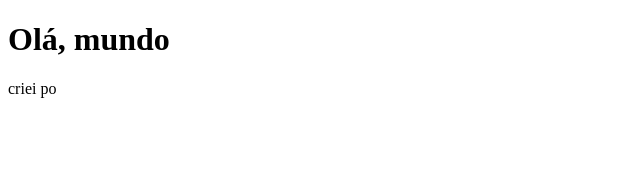
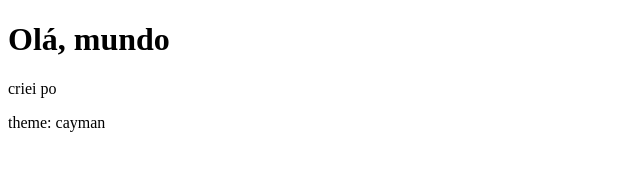
Before and after one commit to Azeve-do/html-e-css, a plain HTML site: page aula01/index.html in a window 1280 px wide. Shown: the whole page, without its empty margins (0-640 px from the left). Drawn offline with Linux system fonts and the light colour scheme.

Commit message:
Update index.html

```diff
--- a/aula01/index.html
+++ b/aula01/index.html
@@ -12,3 +12,5 @@
 
 </body>
 </html>
+
+theme: cayman
```
